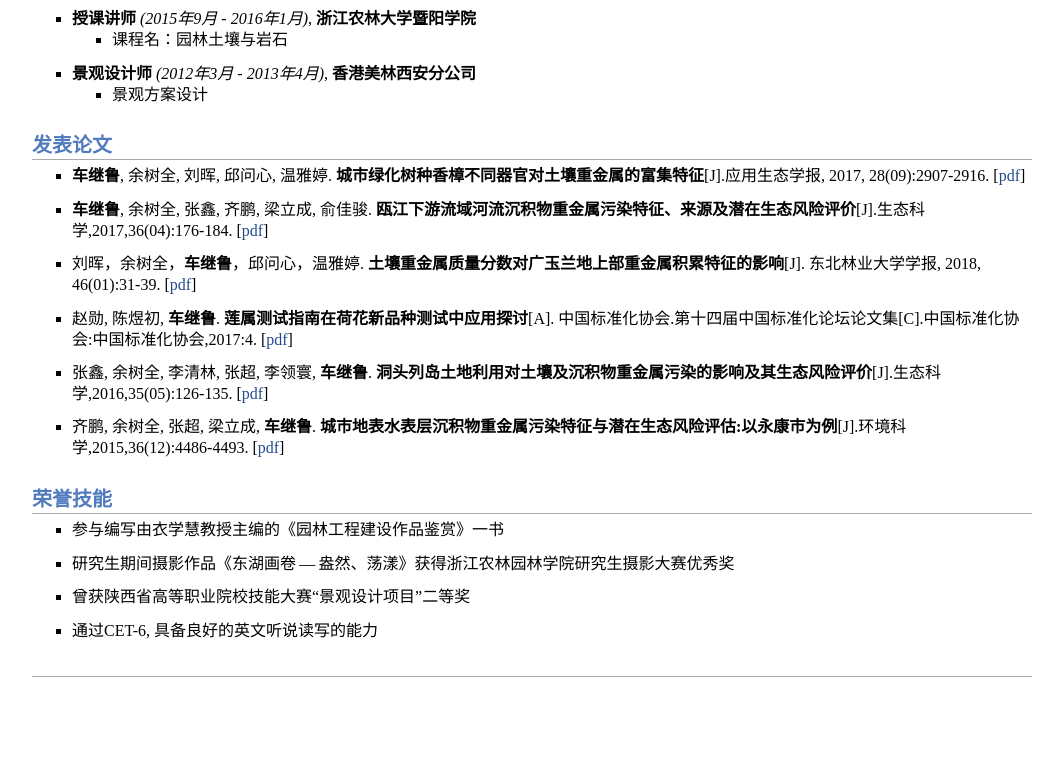
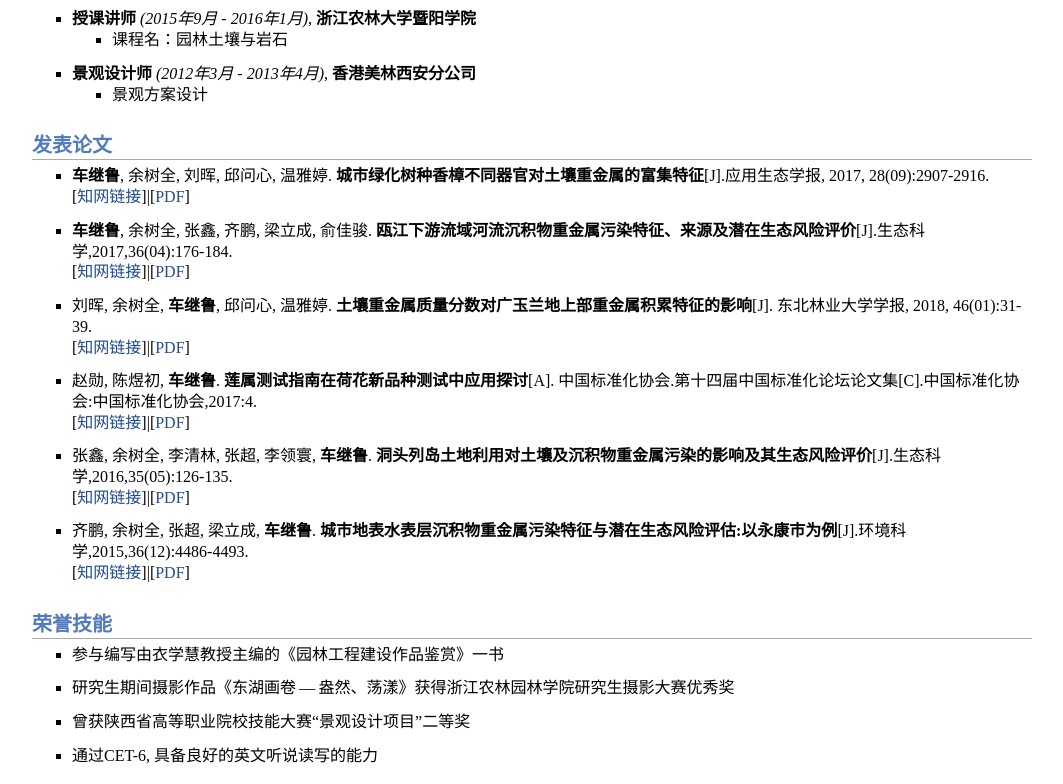
Before and after one commit to jiluche/jiluche.github.io, a plain HTML site: page index.html in a window 1280 px wide. Shown: the part 679-1463 px from the top of the page, without its empty margins (108-1171 px from the left). Before the commit the page ends 1370 px from the top, so only its background shows below. Drawn offline with Linux system fonts and the light colour scheme.

Commit message:
regular update

```diff
--- a/index.html
+++ b/index.html
@@ -87,27 +87,33 @@
 </ul>
 <h2>发表论文</h2>
 <ul>
-<li><p><b>车继鲁</b>, 余树全, 刘晖, 邱问心, 温雅婷. <b>城市绿化树种香樟不同器官对土壤重金属的富集特征</b>[J].应用生态学报, 2017, 28(09):2907-2916. [<a href="./papers/che2017city.pdf">pdf</a>] <br /></p>
+<li><p><b>车继鲁</b>, 余树全, 刘晖, 邱问心, 温雅婷. <b>城市绿化树种香樟不同器官对土壤重金属的富集特征</b>[J].应用生态学报, 2017, 28(09):2907-2916. <br />
+[<a href="https://kns.cnki.net/KCMS/detail/detail.aspx?dbcode=CJFQ&amp;dbname=CJFDLAST2017&amp;filename=YYSB201709017&amp;v=MTU3MzVFWTRSOGVYMUx1eFlTN0RoMVQzcVRyV00xRnJDVVJMT2VadWRwRkN2blZiN01QRFRZYkxHNEg5Yk1wbzk=">知网链接</a>]|[<a href="./papers/che2017city.pdf">PDF</a>] <br /></p>
 </li>
 </ul>
 <ul>
-<li><p><b>车继鲁</b>, 余树全, 张鑫, 齐鹏, 梁立成, 俞佳骏. <b>瓯江下游流域河流沉积物重金属污染特征、来源及潜在生态风险评价</b>[J].生态科学,2017,36(04):176-184. [<a href="./papers/che2017ou.pdf">pdf</a>] <br /></p>
+<li><p><b>车继鲁</b>, 余树全, 张鑫, 齐鹏, 梁立成, 俞佳骏. <b>瓯江下游流域河流沉积物重金属污染特征、来源及潜在生态风险评价</b>[J].生态科学,2017,36(04):176-184. <br />
+[<a href="https://kns.cnki.net/KCMS/detail/detail.aspx?dbcode=CJFQ&amp;dbname=CJFDLAST2017&amp;filename=STKX201704027&amp;v=MTc4NTJUM3FUcldNMUZyQ1VSTE9lWnVkcEZDdm5XNzNKTmpuQWRyRzRIOWJNcTQ5SFk0UjhlWDFMdXhZUzdEaDE=">知网链接</a>]|[<a href="./papers/che2017ou.pdf">PDF</a>] <br /></p>
 </li>
 </ul>
 <ul>
-<li><p>刘晖，余树全，<b>车继鲁</b>，邱问心，温雅婷. <b>土壤重金属质量分数对广玉兰地上部重金属积累特征的影响</b>[J]. 东北林业大学学报, 2018, 46(01):31-39. [<a href="./papers/liu2018soil.pdf">pdf</a>]<br /></p>
+<li><p>刘晖, 余树全, <b>车继鲁</b>, 邱问心, 温雅婷. <b>土壤重金属质量分数对广玉兰地上部重金属积累特征的影响</b>[J]. 东北林业大学学报, 2018, 46(01):31-39. <br />
+[<a href="https://kns.cnki.net/KCMS/detail/detail.aspx?dbcode=CJFQ&amp;dbname=CJFDLAST2018&amp;filename=DBLY201801007&amp;v=MDkyNTFNcm85Rlk0UjhlWDFMdXhZUzdEaDFUM3FUcldNMUZyQ1VSTE9lWnVkcEZDdmdVcjNLSVMvSGQ3RzRIOW4=">知网链接</a>]|[<a href="./papers/liu2018soil.pdf">PDF</a>]<br /></p>
 </li>
 </ul>
 <ul>
-<li><p>赵勋, 陈煜初, <b>车继鲁</b>. <b>莲属测试指南在荷花新品种测试中应用探讨</b>[A]. 中国标准化协会.第十四届中国标准化论坛论文集[C].中国标准化协会:中国标准化协会,2017:4. [<a href="./papers/zhao2017lotus.pdf">pdf</a>] <br /></p>
+<li><p>赵勋, 陈煜初, <b>车继鲁</b>. <b>莲属测试指南在荷花新品种测试中应用探讨</b>[A]. 中国标准化协会.第十四届中国标准化论坛论文集[C].中国标准化协会:中国标准化协会,2017:4.<br />
+[<a href="https://kns.cnki.net/KCMS/detail/detail.aspx?dbcode=CPFD&amp;dbname=CPFDLAST2017&amp;filename=ZGBZ201709001055&amp;v=Mjc4MDRuajk4VG5qcXF4ZEVlTU9VS3JpZlp1OXVGeWppVUx6TklWc2NQeXJKZExHNEg5Yk1wbzlGWmVzS0NSTkt1aGRo">知网链接</a>]|[<a href="./papers/zhao2017lotus.pdf">PDF</a>] <br /></p>
 </li>
 </ul>
 <ul>
-<li><p>张鑫, 余树全, 李清林, 张超, 李领寰, <b>车继鲁</b>. <b>洞头列岛土地利用对土壤及沉积物重金属污染的影响及其生态风险评价</b>[J].生态科学,2016,35(05):126-135. [<a href="./papers/zhang2016dong.pdf">pdf</a>] <br /></p>
+<li><p>张鑫, 余树全, 李清林, 张超, 李领寰, <b>车继鲁</b>. <b>洞头列岛土地利用对土壤及沉积物重金属污染的影响及其生态风险评价</b>[J].生态科学,2016,35(05):126-135. <br />
+[<a href="https://kns.cnki.net/KCMS/detail/detail.aspx?dbcode=CJFQ&amp;dbname=CJFDLAST2016&amp;filename=STKX201605018&amp;v=MjU4NTBkcEZDdmdVNzdPTmpuQWRyRzRIOWZNcW85RWJJUjhlWDFMdXhZUzdEaDFUM3FUcldNMUZyQ1VSTE9lWnU=">知网链接</a>]|[<a href="./papers/zhang2016dong.pdf">PDF</a>] <br /></p>
 </li>
 </ul>
 <ul>
-<li><p>齐鹏, 余树全, 张超, 梁立成, <b>车继鲁</b>. <b>城市地表水表层沉积物重金属污染特征与潜在生态风险评估:以永康市为例</b>[J].环境科学,2015,36(12):4486-4493. [<a href="./papers/qi2015city.pdf">pdf</a>] <br /></p>
+<li><p>齐鹏, 余树全, 张超, 梁立成, <b>车继鲁</b>. <b>城市地表水表层沉积物重金属污染特征与潜在生态风险评估:以永康市为例</b>[J].环境科学,2015,36(12):4486-4493. <br />
+[<a href="https://kns.cnki.net/KCMS/detail/detail.aspx?dbcode=CJFQ&amp;dbname=CJFDLAST2016&amp;filename=HJKZ201512024&amp;v=MTY2NTExVDNxVHJXTTFGckNVUkxPZVp1ZHBGQ3ZnVTd6QkxTZkFkTEc0SDlUTnJZOUhZSVI4ZVgxTHV4WVM3RGg=">知网链接</a>]|[<a href="./papers/qi2015city.pdf">PDF</a>] <br /></p>
 </li>
 </ul>
 <h2>荣誉技能</h2>
```
Also changed, not shown: 1 other file.
